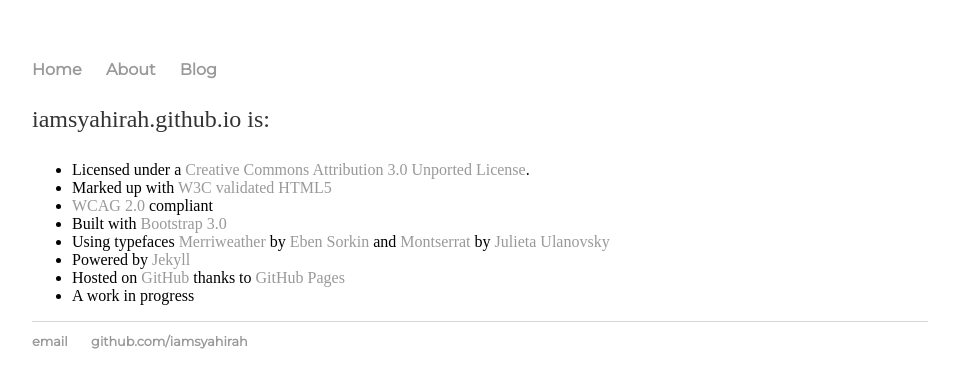
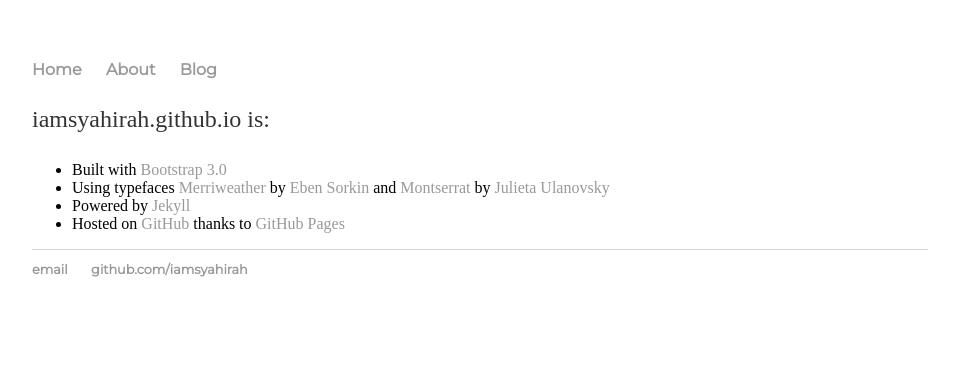
Before and after one commit to iamsyahirah/iamsyahirah.github.io, a Jekyll site: the page built from about/index.html, in a window 1280 px wide. Shown: the top 388 px of the page, without its empty margins (160-1119 px from the left). Built offline with Jekyll 4.4.1, drawn with Linux system fonts in a browser that asks for light colours.

Commit message:
Update index.html

```diff
--- a/about/index.html
+++ b/about/index.html
@@ -9,14 +9,10 @@ description: Credits and information about the website iamsyahirah.github.io
     <p>iamsyahirah.github.io is:</p>
 
       <ul class="list-unstyled">
-        <li>Licensed under a <a rel="license" href="http://creativecommons.org/licenses/by/3.0/deed.en_US">Creative Commons Attribution 3.0 Unported License</a>. </li>
-        <li>Marked up with <a href="http://validator.w3.org/check?uri=http%3A%2F%2Fjmcglone.com%2F" title="HTML5 Validator">W3C validated HTML5</a></li>
-        <li><a href="http://www.w3.org/TR/WCAG20/" title="WCAG 2.0">WCAG 2.0</a> compliant</li>
         <li>Built with <a href="http://getbootstrap.com/" title="Bootstrap 3.0">Bootstrap 3.0</a></li>
         <li>Using typefaces <a href="http://www.google.com/fonts/specimen/Merriweather" title ="Merriweather">Merriweather</a> by <a href="https://plus.google.com/106288796449831139244/about" title="Eben Sorkin">Eben Sorkin</a> and <a href="http://www.google.com/fonts/specimen/Montserrat" title="Montserrat">Montserrat</a> by <a href="http://www.zkysky.com.ar/" title="ZkySky Design">Julieta Ulanovsky</a></li>
         <li>Powered by <a href="http://jekyllrb.com/" title="Jekyll">Jekyll</a></li>
         <li>Hosted on <a href="http://github.com/iamsyahirah/iamsyahirah.github.io" title="This site hosted on GitHub">GitHub</a> thanks to <a href="http://pages.github.com/" title="GitHub Pages">GitHub Pages</a></li>
-        <li>A work in progress</li>
       </ul>
 
   </div>
```
